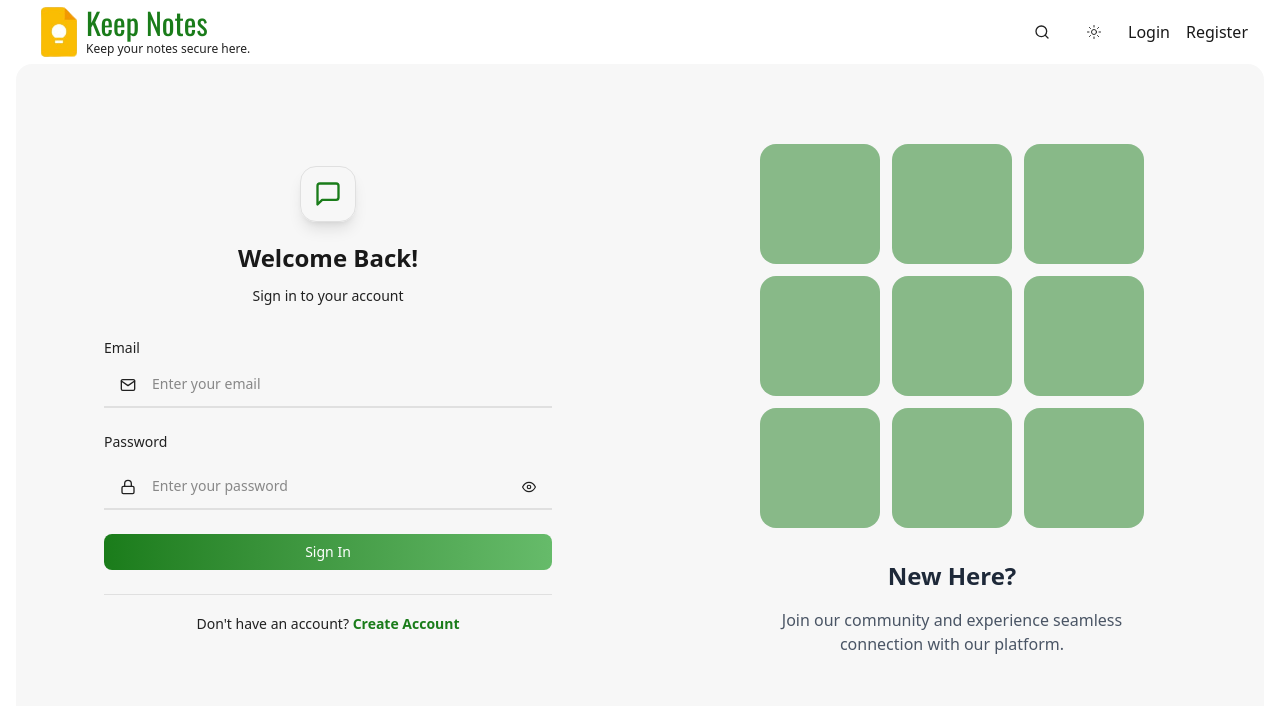
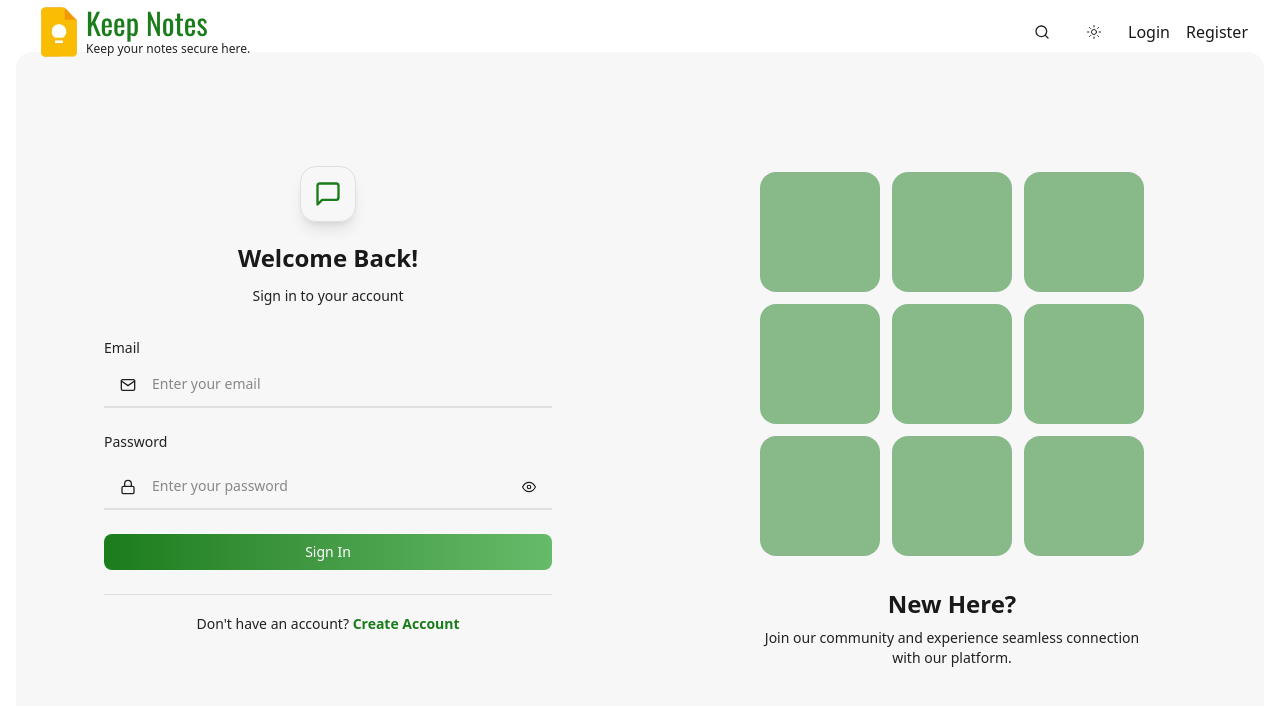
Before and after one commit to joydeep-07/Keep-Notes, a React app in the folder frontend/: page /login in a window 1280 px wide. Shown: the top 706 px of the page. Built offline with nearby package versions, Linux system fonts and the light colour scheme; the HTML template or start-up script is replaced by a standard one.

Commit message:
Design Updates

```diff
--- a/frontend/src/components/AuthImagePattern.jsx
+++ b/frontend/src/components/AuthImagePattern.jsx
@@ -4,8 +4,8 @@ const AuthImagePattern = ({ title, subtitle }) => {
     <div className="hidden lg:flex items-center justify-center p-20 rounded-r-lg">
       {" "}
       {/* Replaced bg-base-200 */}
-      <div className="max-w-sm text-center">
-        <div className="grid grid-cols-3 gap-3 mb-8">
+      <div className="max-w-sm  text-center">
+        <div className="grid grid-cols-3 mt-10 gap-3 mb-8">
           {[...Array(9)].map((_, i) => (
             <div
               key={i}
@@ -16,9 +16,11 @@ const AuthImagePattern = ({ title, subtitle }) => {
             />
           ))}
         </div>
-        <h2 className="text-2xl font-bold mb-4 text-gray-800">{title}</h2>{" "}
+        <h2 className="text-2xl font-bold mb-2 text-[var(--text-main)] ">
+          {title}
+        </h2>{" "}
         {/* Added text color */}
-        <p className="text-gray-600">{subtitle}</p>{" "}
+        <p className="text-[var(--text-secondary)] text-sm ">{subtitle}</p>{" "}
         {/* Replaced text-base-content/60 */}
       </div>
     </div>
```
Also changed, not shown: frontend/src/index.css (line endings or trailing spaces).
